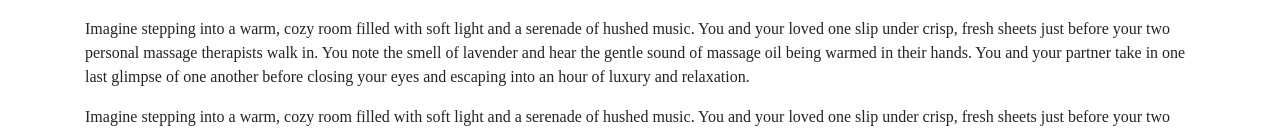
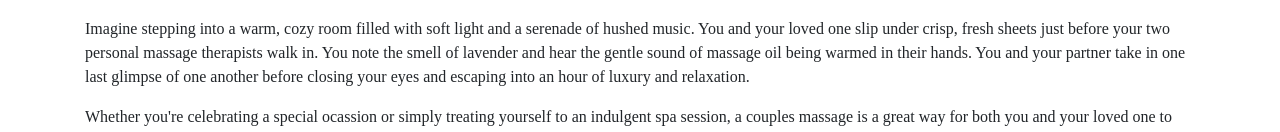
Before and after one commit to nurturemassage/nurture-the-couple, a Jekyll site: the page built from index.md, in a window 1280 px wide and 1051 px high. Shown: the part 354-486 px from the top of the window. Built offline with Jekyll 4.4.1, drawn with Linux system fonts in a browser that asks for light colours; a script that is not in the unit is left out; some of the changed text lies outside the part shown.

Commit message:
Update Page “index”

```diff
--- a/index.md
+++ b/index.md
@@ -2,8 +2,6 @@
 layout: default
 title: Home
 ---
-
-
 <h1>Massage for Two</h1>
 
 <p>
@@ -15,11 +13,7 @@ title: Home
 
 </p>
 <p>
-	Imagine stepping into a warm, cozy room filled with soft light and a serenade of hushed music.
-	You and your loved one slip under crisp, fresh sheets just before your two personal massage therapists walk
-	in.  You note the smell of lavender and hear the gentle sound of massage oil being warmed in
-	their hands.  You and your partner take in one last glimpse of one another before closing your eyes
-	and escaping into an hour of luxury and relaxation.
+	Whether you're celebrating a special ocassion or simply treating yourself to an indulgent spa session, a couples massage is a great way for both you and your loved one to relax and rejuvenate. Despite the suggestive name, couples massages aren't just for couples -- friends and family members can also enjoy this indulging experience together.
 </p>
 
 <div class="row">
@@ -29,3 +23,5 @@ title: Home
 		</a>
 	</div>
 </div>
+
+<br><br>
```
